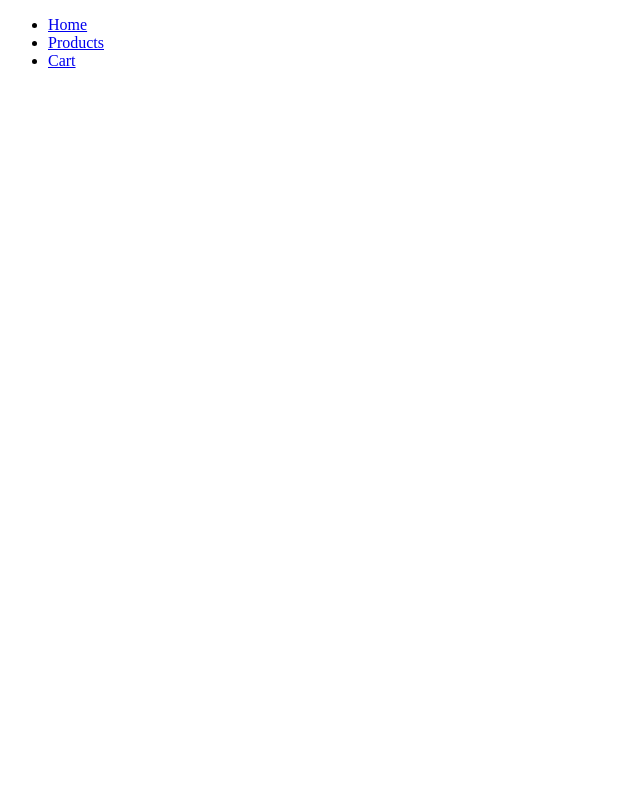
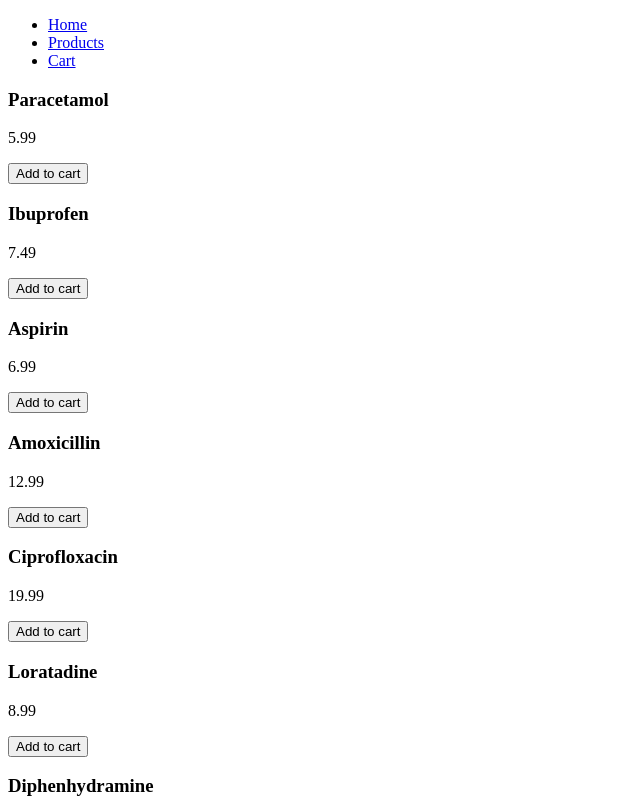
Before and after one commit to Valentin-arapu/Your-Farmacy, a React (Vite) app: page /products in a window 1280 px wide. Before the commit this address had no page. Shown: the top 800 px of the page, without its empty margins (0-640 px from the left). Built offline with nearby package versions, Linux system fonts and the light colour scheme.

Commit message:
YF-1: I do changes:
- I added to the Services.jsx file a product in localStorage, but also
  functions related to localStorage;
  - I modified the main.jsx file;
  - I modified the Products.jsx file and added here the product from
    localStorage in the "addToCart" function.

```diff
--- a/src/components/Home.jsx
+++ b/src/components/Home.jsx
@@ -1,5 +1,6 @@
 const Home = () => {
     return (
+
         <div>This is Home page</div>
     )
 };
--- a/src/components/Navbar.jsx
+++ b/src/components/Navbar.jsx
@@ -1,6 +1,7 @@
 import { Link } from "react-router-dom";
 
 const Navbar = () => {
+
     return (
         <nav>
             <ul>
--- a/src/components/Products.jsx
+++ b/src/components/Products.jsx
@@ -1,29 +1,25 @@
 import { useState } from "react";
-import PharmacyObjects from "./Data.js";
+import PharmacyObjects from "../assets/Data.js";
 
 function Products() {
 
   const [products, setProducts] = useState(PharmacyObjects.pharmaceuticals);
 
-  const addToCart = (id, name, price) => {
-    const existingProduct = JSON.parse(localStorage.getItem(id));
+  const addToCart = (id, name) => {
+    const product = JSON.parse(localStorage.getItem(id, name));
 
-    if (existingProduct) {
-      existingProduct.quantity += 1;
-      localStorage.setItem(id, JSON.stringify(existingProduct));
-      console.log(`The product quantity ${name} was increased by 1.`);
+    if (product) {
+      product.quantity += 1;
+      localStorage.setItem(id, JSON.stringify(product));
     } else {
       const productToAdd = {
         id: id,
         name: name,
-        price: price,
         quantity: 1
       };
       localStorage.setItem(id, JSON.stringify(productToAdd));
-      console.log(`The product ${name} has been added to your shopping cart.`);
     }
   };
-
 
   const renderPharmaceuticalProducts = () => {
     return (
@@ -32,7 +28,7 @@ function Products() {
           <div key={id}>
             <h3>{product.name}</h3>
             <p>{product.price}</p>
-            <button onClick={() => addToCart(id, product.name, product.price)}>Add to cart</button>
+            <button onClick={() => addToCart(id, product.name,)}>Add to cart</button>
           </div>
         ))}
       </div>
--- a/src/main.jsx
+++ b/src/main.jsx
@@ -9,9 +9,9 @@ ReactDOM.createRoot(document.getElementById('root')).render(
   <Router>
     <Navbar />
     <Routes>
-      <Route exact path='/Your-Farmacy' element={<Products />} />
-      <Route path='/Your-Farmacy/cart' element={<Cart />} />
-      <Route path='/Your-Farmacy/home' element={<Home />} />
+      <Route exact path='/products/' element={<Products />} />
+      <Route path='/' element={<Home />} />
+      <Route path='/cart/' element={<Cart />} />
     </Routes>
   </Router>
 );
```
Also changed, not shown: src/components/Services.jsx (+18 -8 lines).
